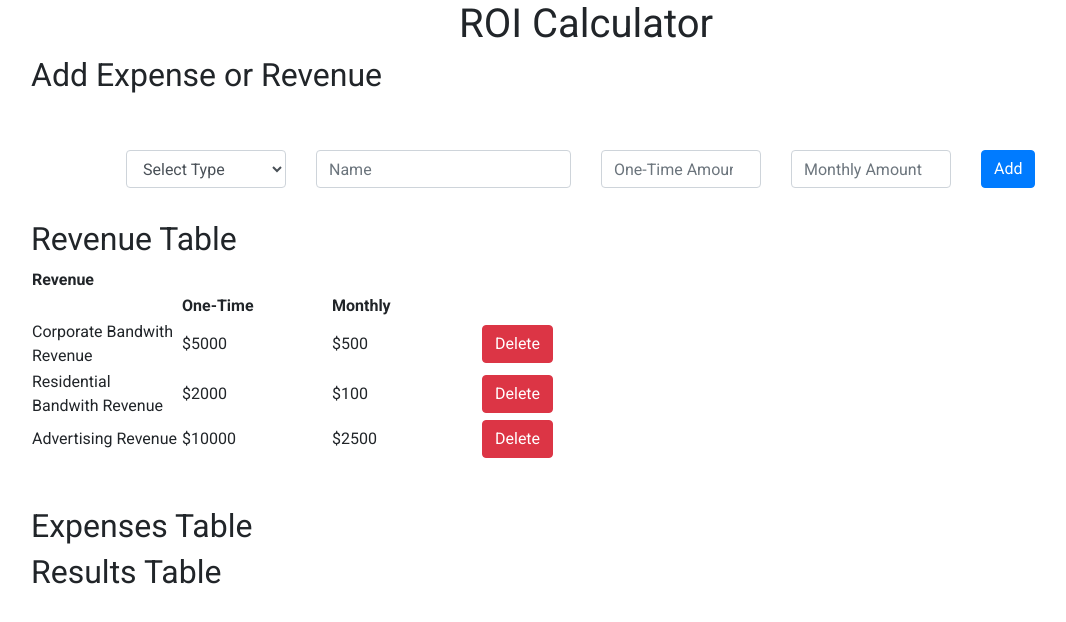
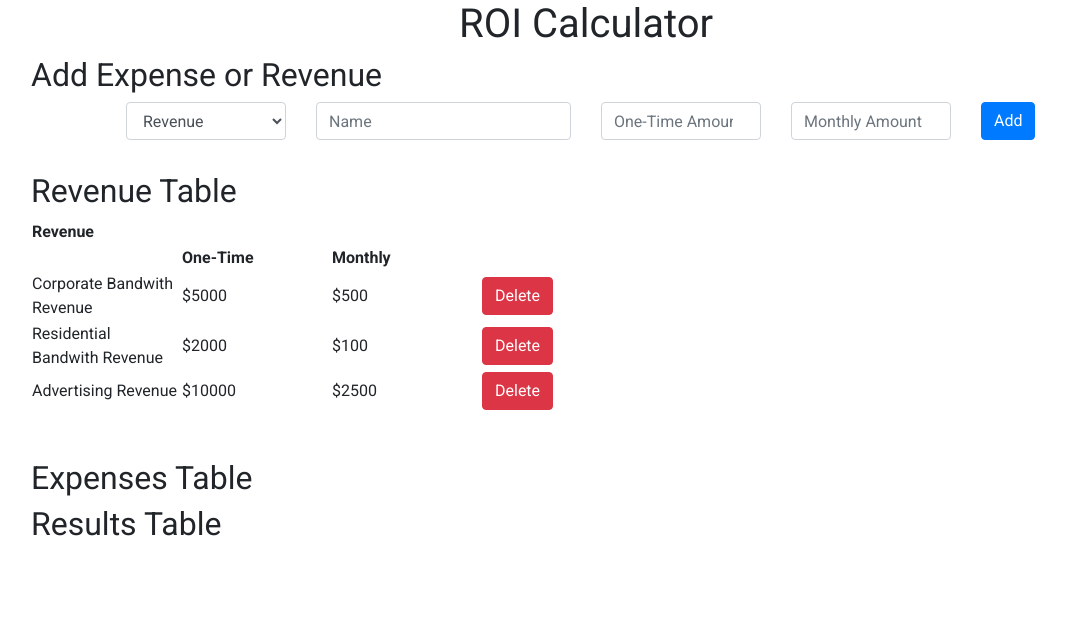
Before and after one commit to zayolab/developer-exercise, a React (Create React App) app: page / in a window 1280 px wide. Shown: the top 622 px of the page, without its empty margins (54-1120 px from the left). Built offline with nearby package versions, Linux system fonts and the light colour scheme.

Commit message:
refactored addDataForm template

```diff
--- a/src/components/AddDataForm.js
+++ b/src/components/AddDataForm.js
@@ -7,25 +7,22 @@ import {
  } from 'react-bootstrap'
 
 export const AddDataForm = props => {
+const initialFormState = { id: null, name: '', username: '' }
+const [user, setUser] = useState(initialFormState)
+
   return (
-    <Form className="addExpenseOrRevenueForm" >
+      <Form>
         <Row className="input-field">
           <Col sm={{ span: 2, offset: 1}} className="input-field">
-          <Form.Control
-            as="select"
-            onChange = ''
-            value= ''
-            >
-            <option value="choose">Select Type</option>
-            <option value="revenue">Revenue</option>
-            <option value="expenses">Expense</option>
+            <Form.Control as="select">
+              <option>Revenue</option>
+              <option>Expense</option>
             </Form.Control>
           </Col>
           <Col sm={3} className="input-field">
             <Form.Control
               type="text"
               placeholder="Name"
-            onChange = ''
               value=''
             />
           </Col>
@@ -33,7 +30,6 @@ export const AddDataForm = props => {
             <Form.Control
               type="number"
               placeholder="One-Time Amount"
-            onChange = ''
               step="0.01"
               min="0"
               value=''
@@ -43,7 +39,6 @@ export const AddDataForm = props => {
             <Form.Control
               type="number"
               placeholder="Monthly Amount"
-            onChange = ''
               step="0.01"
               min="0"
               value=''
```
Lines whose indentation alone changed are shown as unchanged.
